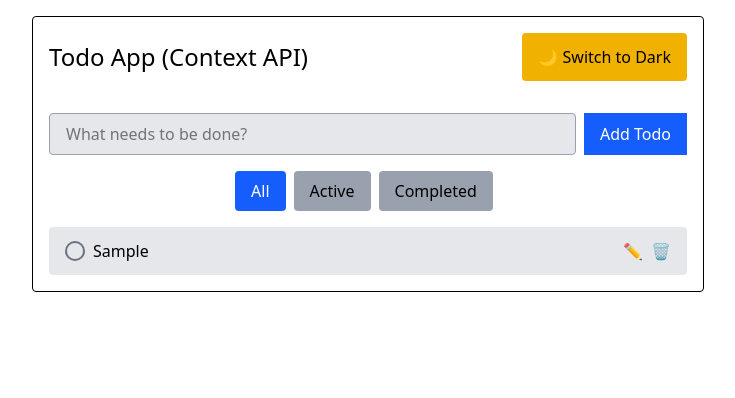
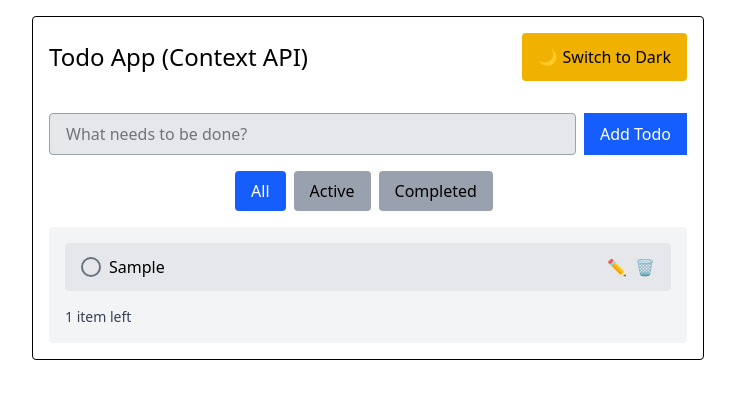
Before and after one commit to KaeTheDev/Context-API, a React (Vite) app: page / in a window 1280 px wide. Both pictures are taken after typing "Sample" into the empty fields and a click on the button "Add Todo". Shown: the top 398 px of the page, without its empty margins (272-1007 px from the left). Built offline with nearby package versions, Linux system fonts and the light colour scheme.

Commit message:
Updated TodoList component to show default messages, keep track of completed tasks and create a button that lets you delete all completed tasks

```diff
--- a/src/components/TodoList/TodoList.tsx
+++ b/src/components/TodoList/TodoList.tsx
@@ -1,30 +1,75 @@
 import React, { useContext } from "react";
 import TodoContext from "../../context/TodoContext";
 import FilterContext from "../../context/FilterContext";
+import ThemeContext from "../../context/ThemeContext";
 import TodoItem from "../TodoItem/TodoItem";
 
 const TodoList: React.FC = () => {
   const todoContext = useContext(TodoContext);
   const filterContext = useContext(FilterContext);
+  const themeContext = useContext(ThemeContext);
 
-  if (!todoContext || !filterContext) {
-    throw new Error("TodoList must be used within providers");
+  if (!todoContext || !filterContext || !themeContext) {
+    throw new Error("TodoList must be used within TodoProvider, FilterProvider, and ThemeProvider");
   }
 
-  const { todos } = todoContext;
+  const { todos, clearCompleted } = todoContext;
   const { filter } = filterContext;
+  const { theme } = themeContext;
 
-  const filteredTodos = todos.filter(todo => {
+  const filteredTodos = todos.filter((todo) => {
     if (filter === "active") return !todo.completed;
     if (filter === "completed") return todo.completed;
     return true; // all
   });
 
+  const remainingTodos = todos.filter((todo) => !todo.completed).length;
+  const completedTodos = todos.filter((todo) => todo.completed).length;
+
   return (
-    <div className="flex flex-col mt-4 gap-2">
-      {filteredTodos.map(todo => (
-        <TodoItem key={todo.id} todo={todo} /> // ✅ pass each todo here
+    <div
+      className={`mt-4 p-4 rounded ${
+        theme === "light" ? "bg-gray-100" : "bg-gray-900"
+      }`}
+    >
+      {todos.length === 0 && (
+        <p className={theme === "light" ? "text-gray-700" : "text-gray-300"}>
+          No todos yet! Add one above.
+        </p>
+      )}
+
+      {todos.length > 0 && filteredTodos.length === 0 && filter === "completed" && (
+        <p className={theme === "light" ? "text-gray-700" : "text-gray-300"}>
+          No completed todos yet.
+        </p>
+      )}
+
+      {filteredTodos.map((todo) => (
+        <TodoItem key={todo.id} todo={todo} />
       ))}
+
+      {todos.length > 0 && (
+        <div className="flex justify-between mt-4 text-sm">
+          {/* Items left */}
+          <span className={theme === "light" ? "text-gray-700" : "text-gray-300"}>
+            {remainingTodos} item{remainingTodos !== 1 ? "s" : ""} left
+          </span>
+
+          {/* Clear completed */}
+          {completedTodos > 0 && (
+            <button
+              onClick={clearCompleted}
+              className={`px-2 py-1 rounded ${
+                theme === "light"
+                  ? "bg-gray-300 text-black hover:bg-gray-400"
+                  : "bg-gray-700 text-white hover:bg-gray-600"
+              }`}
+            >
+              Clear Completed ({completedTodos})
+            </button>
+          )}
+        </div>
+      )}
     </div>
   );
 };
```
